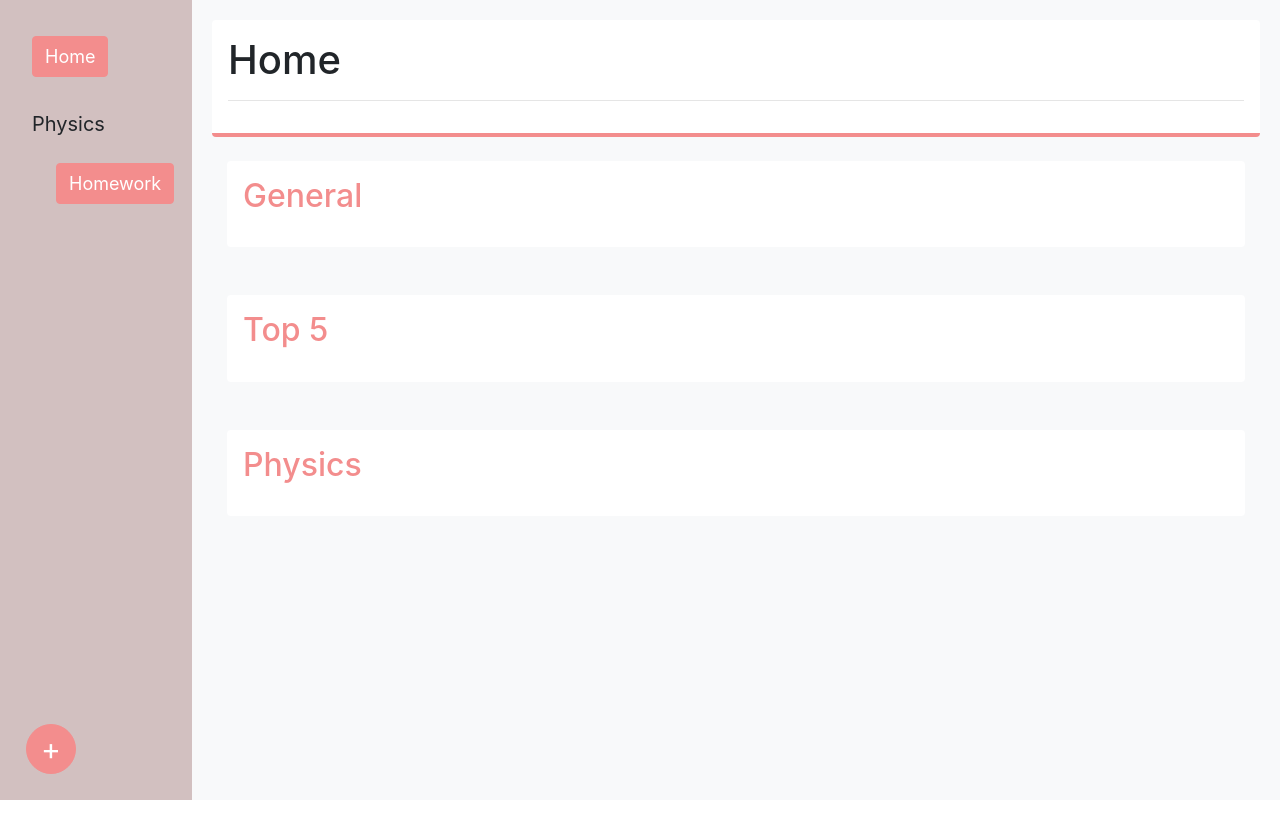
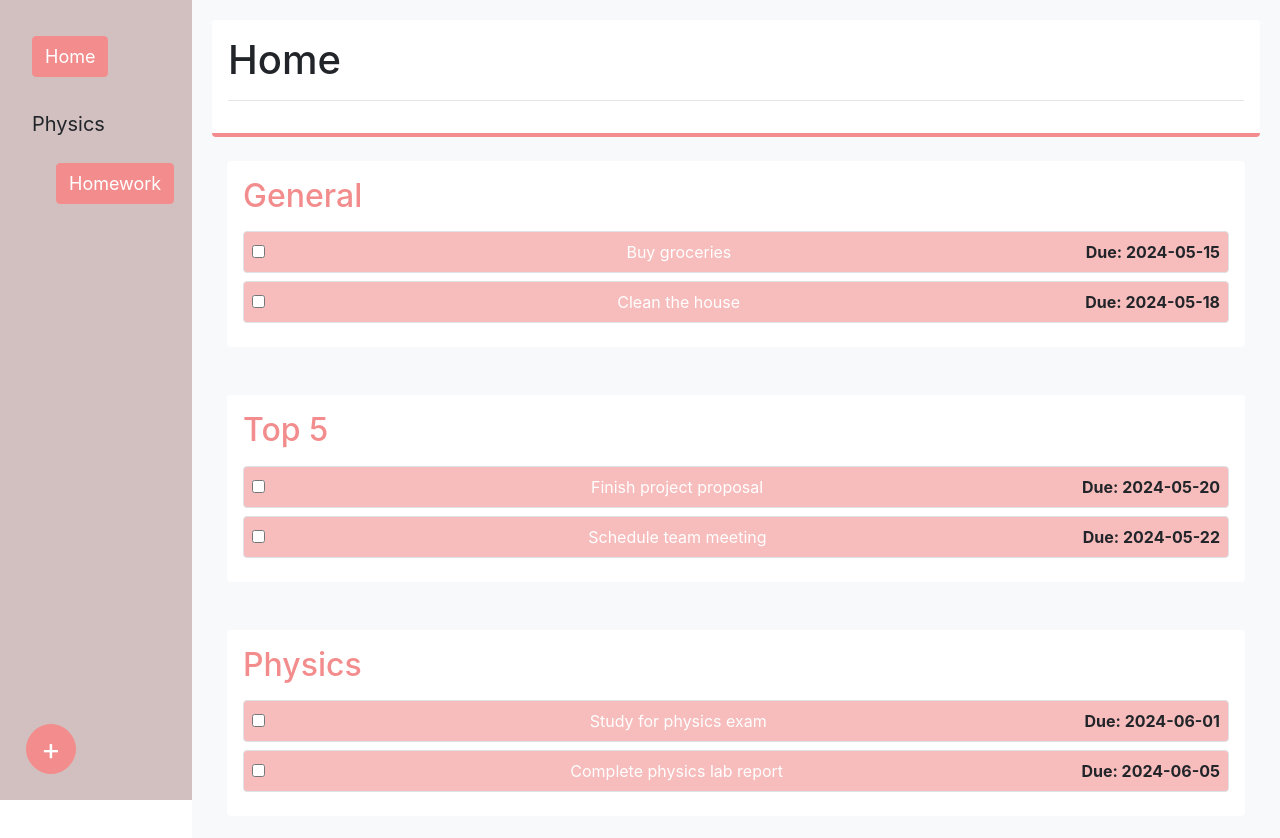
Before and after one commit to kct417/taskify, a React (Vite) app in the folder packages/react-frontend/: page / in a window 1280 px wide. Shown: the top 838 px of the page. Before the commit the page ends 800 px from the top, so only its background shows below. Built offline with nearby package versions, Linux system fonts and the light colour scheme.

Commit message:
Task UI + Task List UI + Hard coded tasks for visual purposes Tasks comprise a task list, which is displayed on the home page

```diff
--- a/packages/react-frontend/src/components/HomePage.jsx
+++ b/packages/react-frontend/src/components/HomePage.jsx
@@ -1,5 +1,25 @@
+import React from 'react';
+import TaskList from './TaskList';
+
 const HomePage = () => {
   const sidebarButtonColor = "#F38D8D";
+
+  const generalTasks = [
+    { id: 1, name: 'Buy groceries', dueDate: '2024-05-15', completed: false },
+    { id: 2, name: 'Clean the house', dueDate: '2024-05-18', completed: false },
+  ];
+  const topTasks = [
+    { id: 3, name: 'Finish project proposal', dueDate: '2024-05-20', completed: false },
+    { id: 4, name: 'Schedule team meeting', dueDate: '2024-05-22', completed: false },
+  ];
+  const physicsTasks = [
+    { id: 5, name: 'Study for physics exam', dueDate: '2024-06-01', completed: false },
+    { id: 6, name: 'Complete physics lab report', dueDate: '2024-06-05', completed: false },
+  ];
+
+  const handleTaskUpdate = (taskId, newCompletedStatus) => {
+    console.log(`Task ${taskId} completed status updated to ${newCompletedStatus}`);
+  };
 
   return (
     <div className="d-flex flex-column bg-light" style={{
@@ -18,19 +38,19 @@ const HomePage = () => {
           <div className="col-12">
             <section className="mb-5 p-3 bg-white rounded">
               <h2 className="text-decoration-underline mb-3" style={{ color: sidebarButtonColor }}>General</h2>
-              {/* General tasks content goes here */}
+              <TaskList tasks={generalTasks} handleTaskUpdate={handleTaskUpdate} />
             </section>
           </div>
           <div className="col-12">
             <section className="mb-5 p-3 bg-white rounded">
               <h2 className="text-decoration-underline mb-3" style={{ color: sidebarButtonColor }}>Top 5</h2>
-              {/* Top 5 tasks content goes here */}
+              <TaskList tasks={topTasks} handleTaskUpdate={handleTaskUpdate} />
             </section>
           </div>
           <div className="col-12">
             <section className="mb-5 p-3 bg-white rounded">
               <h2 className="text-decoration-underline mb-3" style={{ color: sidebarButtonColor }}>Physics</h2>
-              {/* Physics content goes here */}
+              <TaskList tasks={physicsTasks} handleTaskUpdate={handleTaskUpdate} />
             </section>
           </div>
         </div>
--- /dev/null
+++ b/packages/react-frontend/src/components/Task.jsx
@@ -0,0 +1,32 @@
+import React, { useState } from 'react';
+
+const Task = ({ task, dueDate, handleCheckboxChange }) => {
+  const [checked, setChecked] = useState(task.completed);
+
+  const handleCheckboxClick = () => {
+    setChecked(!checked);
+    handleCheckboxChange();
+  };
+
+  return (
+    <div className="d-flex p-2 justify-content-between border rounded mb-2" style={{ backgroundColor: '#f7bcbc' }}>
+      <div className="form-check me-2">
+        <input
+          type="checkbox"
+          className="form-check-input"
+          id={`task-${task.id}`}
+          checked={checked}
+          onChange={handleCheckboxClick}
+        />
+      </div>
+      <div className="text-center flex-grow-1 text-white">
+        {task.name}
+      </div>
+      <div className="text-end font-weight-bold">
+        Due: {dueDate}
+      </div>
+    </div>
+  );
+};
+
+export default Task;
--- /dev/null
+++ b/packages/react-frontend/src/components/TaskList.jsx
@@ -0,0 +1,19 @@
+import React from 'react';
+import Task from './Task';
+
+const TaskList = ({ tasks, handleTaskUpdate }) => {
+  return (
+    <div>
+      {tasks.map((task) => (
+        <Task
+          key={task.id}
+          task={task}
+          dueDate={task.dueDate}
+          handleCheckboxChange={() => handleTaskUpdate(task.id, !task.completed)}
+        />
+      ))}
+    </div>
+  );
+};
+
+export default TaskList;
```
